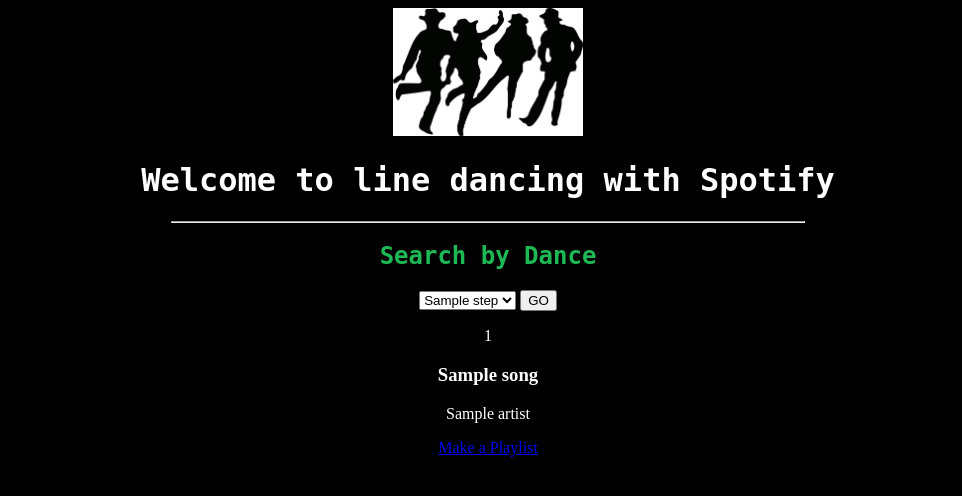
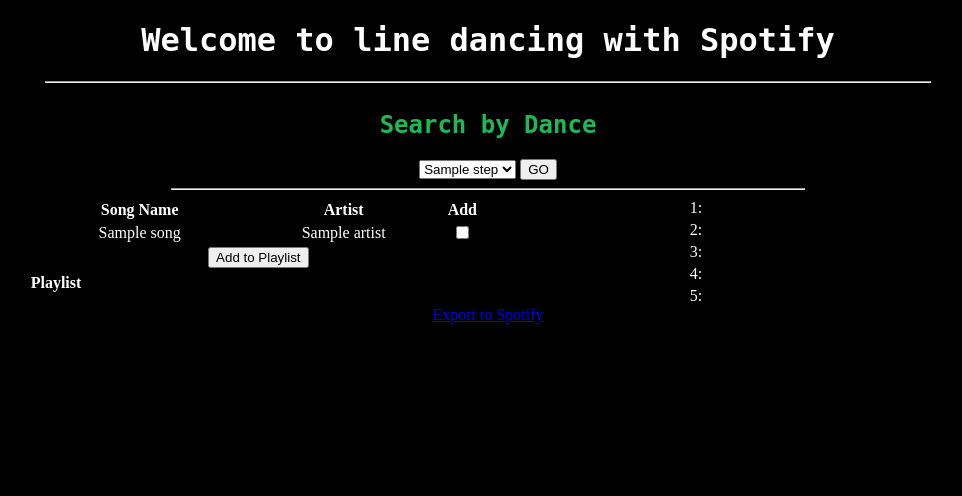
Before and after one commit to prontotheant/spotify_line_dancing, a Flask app: template alex/templates/index.html in a window 1280 px wide. Shown: the top 496 px of the page, without its empty margins (152-1114 px from the left). Run offline with Flask 2, Linux system fonts and the light colour scheme; the template is opened without the code that fills it: most values are stand-ins (such as "Sample title", 1, 10 or a date in 2020).

Commit message:
added new table, added form

```diff
--- a/alex/templates/index.html
+++ b/alex/templates/index.html
@@ -8,14 +8,13 @@
 
 </head>
 <body>
-<img src="{{ url_for('static', filename='images/dance.jpg')}}" style="width:15%;height:15%;"/>
-<h1>Welcome to line dancing with Spotify</h1>
-<hr style="width:50%;">
-    <div class="content">
+<h1 >Welcome to line dancing with Spotify</h1>
+<hr style="width:70%;">
+    <div class="content" style="column-count:2;">
         {% block content %}
-            <h2>{% block title %} Search by Dance {% endblock %}</h2>
+            <h2 style="column-span:all;">{% block title %} Search by Dance {% endblock %}</h2>
 
-            <form method="POST">
+            <form method="POST" style="column-span:all;">
                     <select name="dances">
                         {% for step in steps%}
 
@@ -25,19 +24,43 @@
                     </select>
                 <input type="submit" value="GO"/>
             </form>
+            <hr style="width:50%;column-span:all;">
 
+            <form method="POST" name="add_to_play" id="add_to_play">
+            </form>
+            <table style="float:right;">
+                <th> Song Name </th>
+                <th> Artist </th>
+                <th> Add </th>
             {% for song in songs %}
-                <div class='song'>
-                    <p>{{ song['song_id'] }}</p>
-                    <h3>{{ song['title'] }}</h3>
-                    <p>{{ song['artist'] }}</p>
-                </div>
+                <tr>
+                    <td style="width:200px">{{ song['title'] }}</td>
+                    <td style="width:200px">{{ song['artist'] }}</td>
+
+                    <td>
+                        <input type="checkbox" form="add_to_play" value="{{ song['song_id'] }}" />
+
+                    </td>
+                </tr>
             {% endfor %}
+                <tr> <td colspan="3" style="text-align:center;"><button type="submit" form="add_to_play"> Add to Playlist </button> </td></tr>
+            </table>
 
+
+
+        <table style="width:400px;">
+            <th> Playlist </th>
+            <tr><td> 1: </td></tr>
+            <tr><td> 2: </td></tr>
+            <tr><td> 3: </td></tr>
+            <tr><td> 4: </td></tr>
+            <tr><td> 5: </td></tr>
+        </table>
         {% endblock %}
     </div>
+
     <nav>
-        <a href="{{ url_for('playlist') }}">Make a Playlist</a>
+        <a href="{{ url_for('playlist') }}">Export to Spotify</a>
     </nav>
 </body>
 </html>
```
